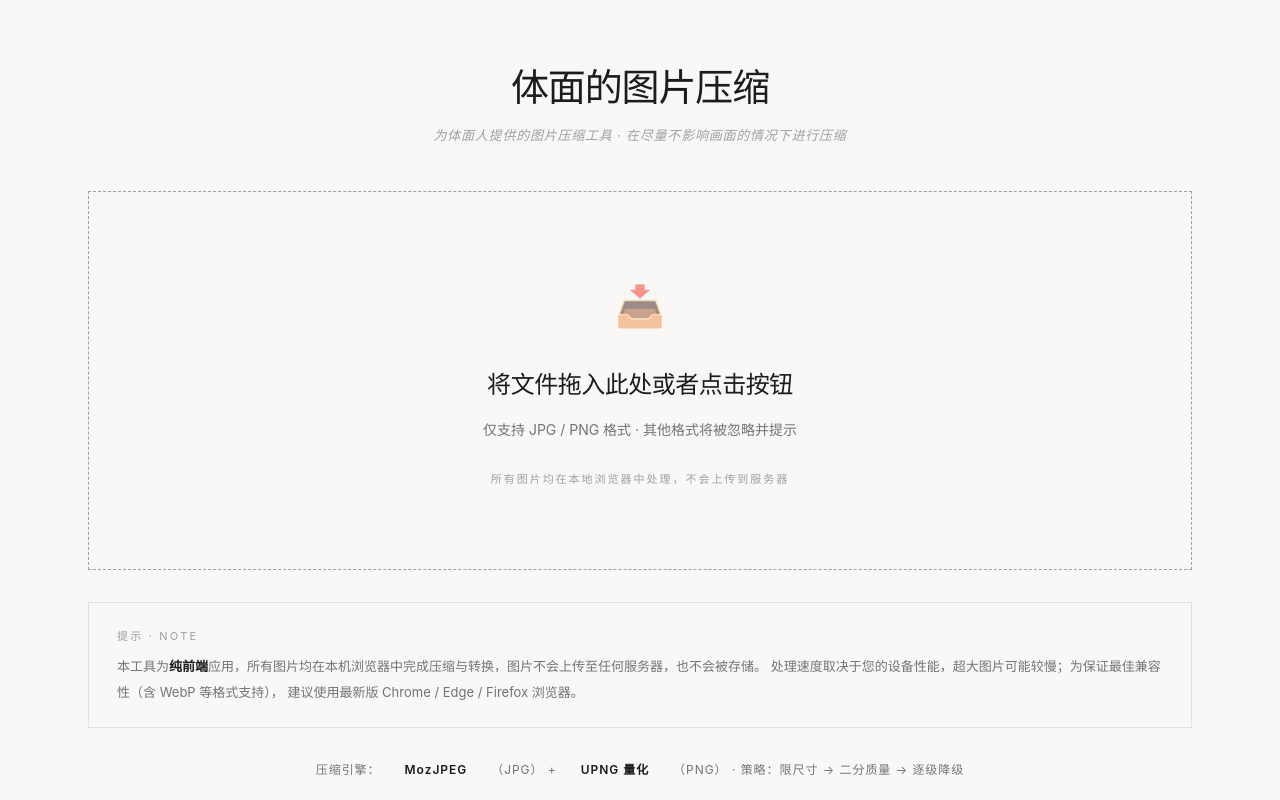
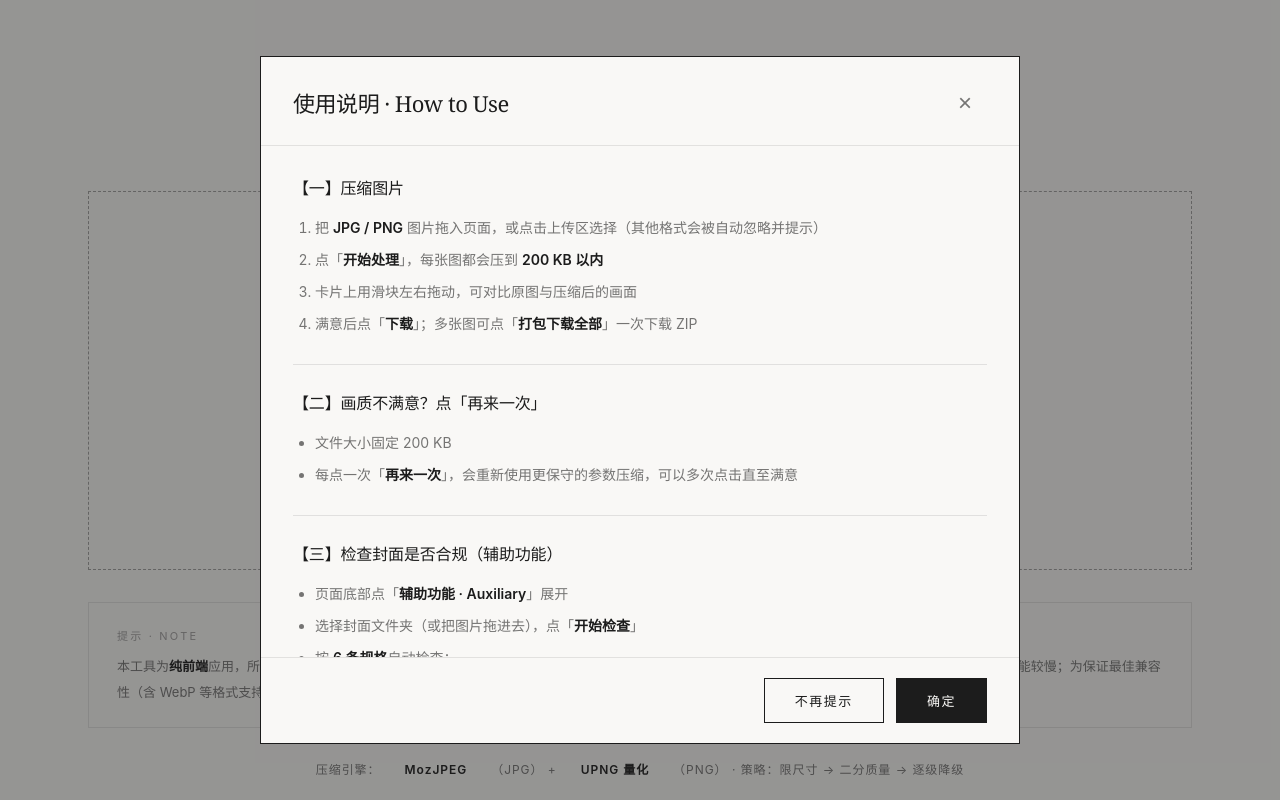
Before and after one commit to jwwl520/cover-compressor, a Vue app: page / in a window 1280 px wide. Shown: the top 800 px of the page. Built offline with nearby package versions, Linux system fonts and the light colour scheme.

Commit message:
﻿新增使用说明弹窗：Editorial风格，带确定/不再提示按钮（缓存记忆）及页脚入口

```diff
--- a/src/App.vue
+++ b/src/App.vue
@@ -1,7 +1,8 @@
 <script setup>
-import { ref, reactive, watch, computed, nextTick } from 'vue';
+import { ref, reactive, watch, computed, nextTick, onMounted } from 'vue';
 import ImageCard from './components/ImageCard.vue';
 import CoverChecker from './components/CoverChecker.vue';
+import UsageDialog from './components/UsageDialog.vue';
 import {
   decodeImage,
   compressImage,
@@ -17,6 +18,32 @@ const isDragging = ref(false);
 const fileInput = ref(null);
 const auxOpen = ref(false); // 辅助功能折叠区
 const rejected = ref([]);   // 被拒绝的非 JPG/PNG 文件名
+
+/* ---------- 使用说明弹窗 ---------- */
+const showUsage = ref(false);
+const USAGE_KEY = 'cover-compressor:usage-never';
+
+onMounted(() => {
+  try {
+    if (localStorage.getItem(USAGE_KEY) !== '1') showUsage.value = true;
+  } catch {
+    showUsage.value = true;
+  }
+});
+
+function closeUsage() {
+  showUsage.value = false;
+}
+
+/* 「不再提示」：写入缓存，之后不再自动弹出 */
+function neverUsage() {
+  try {
+    localStorage.setItem(USAGE_KEY, '1');
+  } catch {
+    /* 忽略隐私模式等写入失败的情况 */
+  }
+  showUsage.value = false;
+}
 
 const settings = reactive({
   targetKB: 200,
@@ -365,5 +392,13 @@ const totalSave = computed(() => {
         </div>
       </div>
     </section>
+
+    <!-- 使用说明入口 -->
+    <footer class="page-foot">
+      <button class="link-btn" @click="showUsage = true">使用说明 · How to Use</button>
+    </footer>
   </main>
+
+  <!-- 使用说明弹窗 -->
+  <UsageDialog :visible="showUsage" @close="closeUsage" @never="neverUsage" />
 </template>
--- /dev/null
+++ b/src/components/UsageDialog.vue
@@ -0,0 +1,117 @@
+<script setup>
+import { watch, onBeforeUnmount } from 'vue';
+
+const props = defineProps({
+  visible: { type: Boolean, default: false },
+});
+
+const emit = defineEmits(['close', 'never']);
+
+function onKey(e) {
+  if (e.key === 'Escape') emit('close');
+}
+
+// 打开时锁定页面滚动 + 监听 ESC 关闭
+watch(
+  () => props.visible,
+  (v) => {
+    if (v) {
+      document.addEventListener('keydown', onKey);
+      document.body.style.overflow = 'hidden';
+    } else {
+      document.removeEventListener('keydown', onKey);
+      document.body.style.overflow = '';
+    }
+  }
+);
+
+onBeforeUnmount(() => {
+  document.removeEventListener('keydown', onKey);
+  document.body.style.overflow = '';
+});
+</script>
+
+<template>
+  <div v-if="visible" class="dlg-mask" @click.self="emit('close')">
+    <div class="dlg" role="dialog" aria-modal="true" aria-labelledby="dlg-title">
+      <!-- 标题 -->
+      <div class="dlg-head">
+        <h2 id="dlg-title">使用说明 · How to Use</h2>
+        <button class="dlg-x" aria-label="关闭" @click="emit('close')">×</button>
+      </div>
+
+      <!-- 内容 -->
+      <div class="dlg-body">
+        <!-- 一 -->
+        <section class="dlg-sec">
+          <h3>【一】压缩图片</h3>
+          <ol>
+            <li>把 <b>JPG / PNG</b> 图片拖入页面，或点击上传区选择（其他格式会被自动忽略并提示）</li>
+            <li>点「<b>开始处理</b>」，每张图都会压到 <b>200 KB 以内</b></li>
+            <li>卡片上用滑块左右拖动，可对比原图与压缩后的画面</li>
+            <li>满意后点「<b>下载</b>」；多张图可点「<b>打包下载全部</b>」一次下载 ZIP</li>
+          </ol>
+        </section>
+
+        <!-- 二 -->
+        <section class="dlg-sec">
+          <h3>【二】画质不满意？点「再来一次」</h3>
+          <ul>
+            <li>文件大小固定 200 KB</li>
+            <li>每点一次「<b>再来一次</b>」，会重新使用更保守的参数压缩，可以多次点击直至满意</li>
+          </ul>
+        </section>
+
+        <!-- 三 -->
+        <section class="dlg-sec">
+          <h3>【三】检查封面是否合规（辅助功能）</h3>
+          <ul>
+            <li>页面底部点「<b>辅助功能 · Auxiliary</b>」展开</li>
+            <li>选择封面文件夹（或把图片拖进去），点「<b>开始检查</b>」</li>
+            <li>按 <b>6 条规格</b>自动检查：</li>
+          </ul>
+
+          <table class="dlg-table">
+            <thead>
+              <tr>
+                <th>规格</th>
+                <th>要求</th>
+              </tr>
+            </thead>
+            <tbody>
+              <tr>
+                <td>592×840 无标题 / 有标题</td>
+                <td>尺寸须为 592×840；无标题版 ≤200 KB</td>
+              </tr>
+              <tr>
+                <td>258×380 无标题 / 有标题</td>
+                <td>尺寸须为 258×380；无标题版 ≤200 KB</td>
+              </tr>
+              <tr>
+                <td>原图 4K 无标题 / 有标题</td>
+                <td>高度 ≥2048px、9:16 竖版比例；无标题版 ≤200 KB</td>
+              </tr>
+            </tbody>
+          </table>
+
+          <ul>
+            <li>文件名需包含规格关键词（例：<code>592-840-无标题.jpg</code>）</li>
+            <li>结果显示：<b>✓ 通过</b> / <b>✗ 缺失</b> / <b>⚠ 有问题</b>（并说明具体原因）</li>
+          </ul>
+        </section>
+
+        <!-- 隐私 -->
+        <section class="dlg-sec dlg-privacy">
+          <span class="dlg-label">隐私 · Privacy</span>
+          <p>所有图片仅在你的浏览器本地处理，<b>不会上传到任何服务器</b>。</p>
+        </section>
+      </div>
+
+      <!-- 按钮 -->
+      <div class="dlg-foot">
+        <button class="btn btn-ghost" @click="emit('never')">不再提示</button>
+        <button class="btn btn-primary" @click="emit('close')">确定</button>
+      </div>
+    </div>
+  </div>
+</template>
--- a/src/style.css
+++ b/src/style.css
@@ -848,6 +848,204 @@ input[type='number']::-webkit-inner-spin-button {
 
 .cc-prob { color: var(--text); }
 
+/* ---------- 使用说明入口（页脚） ---------- */
+.page-foot {
+  margin-top: 72px;
+  padding-top: 28px;
+  border-top: 1px solid var(--border);
+  display: flex;
+  justify-content: center;
+}
+
+.link-btn {
+  position: relative;
+  background: transparent;
+  border: none;
+  color: var(--text-dim);
+  font-family: var(--font-sans);
+  font-size: 11px;
+  letter-spacing: 0.2em;
+  text-transform: uppercase;
+  cursor: pointer;
+  padding: 14px 10px;
+  min-height: 44px; /* 触控目标 ≥ 44px */
+  transition: color 0.2s ease;
+}
+
+.link-btn::after {
+  content: '';
+  position: absolute;
+  left: 10px;
+  right: 10px;
+  bottom: 10px;
+  height: 1px;
+  background: currentColor;
+  transform: scaleX(0);
+  transform-origin: right center;
+  transition: transform 0.2s ease;
+}
+
+.link-btn:hover { color: var(--text); }
+
+.link-btn:hover::after {
+  transform: scaleX(1);
+  transform-origin: left center;
+}
+
+/* ---------- 使用说明弹窗 ---------- */
+.dlg-mask {
+  position: fixed;
+  inset: 0;
+  z-index: 100;
+  background: rgba(28, 28, 28, 0.45);
+  display: grid;
+  place-items: center;
+  padding: 24px;
+  overflow-y: auto;
+}
+
+.dlg {
+  width: 100%;
+  max-width: 760px;
+  max-height: 86vh;
+  display: flex;
+  flex-direction: column;
+  background: var(--bg);
+  border: 1px solid var(--text);
+  border-radius: 0;   /* 锐角：禁止圆角 */
+  box-shadow: none;  /* 禁止阴影 */
+}
+
+.dlg-head {
+  display: flex;
+  align-items: center;
+  justify-content: space-between;
+  gap: 16px;
+  padding: 24px 32px 20px;
+  border-bottom: 1px solid var(--border);
+}
+
+.dlg-head h2 {
+  font-family: var(--font-serif);
+  font-size: 22px;
+  font-weight: 400;
+  letter-spacing: -0.02em;
+  line-height: 1.3;
+}
+
+.dlg-x {
+  flex: none;
+  width: 44px;
+  height: 44px;
+  display: grid;
+  place-items: center;
+  background: transparent;
+  border: none;
+  color: var(--text-dim);
+  font-size: 24px;
+  line-height: 1;
+  cursor: pointer;
+  transition: color 0.2s ease;
+}
+
+.dlg-x:hover { color: var(--text); }
+
+.dlg-body {
+  flex: 1;
+  overflow-y: auto;
+  padding: 4px 32px 20px;
+}
+
+.dlg-sec {
+  padding: 22px 0;
+  border-bottom: 1px solid var(--border);
+  font-size: 14px;
+  line-height: 2;
+  color: var(--text-dim);
+}
+
+.dlg-sec:last-child { border-bottom: none; }
+
+.dlg-sec h3 {
+  font-family: var(--font-serif);
+  font-size: 16px;
+  font-weight: 400;
+  color: var(--text);
+  margin-bottom: 10px;
+  letter-spacing: -0.01em;
+}
+
+.dlg-sec b { color: var(--text); font-weight: 600; }
+
+.dlg-sec ol,
+.dlg-sec ul { padding-left: 22px; }
+
+.dlg-sec li { margin-bottom: 4px; }
+
+.dlg-sec code {
+  font-family: Consolas, Monaco, 'Courier New', monospace;
+  font-size: 12px;
+  color: var(--text);
+  border: 1px solid var(--border);
+  padding: 2px 6px;
+}
+
+/* 规格表 */
+.dlg-table {
+  width: 100%;
+  border-collapse: collapse;
+  margin: 14px 0;
+  font-size: 13px;
+}
+
+.dlg-table th,
+.dlg-table td {
+  border: 1px solid var(--border);
+  padding: 10px 14px;
+  text-align: left;
+  line-height: 1.8;
+  vertical-align: top;
+}
+
+.dlg-table th {
+  font-family: var(--font-sans);
+  font-size: 10px;
+  font-weight: 400;
+  letter-spacing: 0.15em;
+  text-transform: uppercase;
+  color: var(--text-tertiary);
+  background: var(--bg-2);
+  white-space: nowrap;
+}
+
+/* 隐私块 */
+.dlg-privacy {
+  margin-top: 22px;
+  border: 1px solid var(--border);
+  padding: 16px 20px;
+}
+
+.dlg-label {
+  display: block;
+  font-family: var(--font-sans);
+  font-size: 10px;
+  letter-spacing: 0.2em;
+  text-transform: uppercase;
+  color: var(--text-tertiary);
+  margin-bottom: 6px;
+}
+
+.dlg-privacy p { margin: 0; }
+
+/* 按钮区 */
+.dlg-foot {
+  display: flex;
+  justify-content: flex-end;
+  gap: 12px;
+  padding: 20px 32px;
+  border-top: 1px solid var(--border);
+}
+
 /* ---------- 响应式 ---------- */
 @media (max-width: 720px) {
   .app-header { padding: 14px 20px; }
@@ -862,4 +1060,10 @@ input[type='number']::-webkit-inner-spin-button {
     gap: 8px 12px;
     padding: 12px 14px;
   }
+  .dlg-mask { padding: 12px; }
+  .dlg-head { padding: 18px 20px 16px; }
+  .dlg-body { padding: 4px 20px 16px; }
+  .dlg-foot { padding: 16px 20px; }
+  .dlg-table th,
+  .dlg-table td { padding: 8px 10px; }
 }
```
